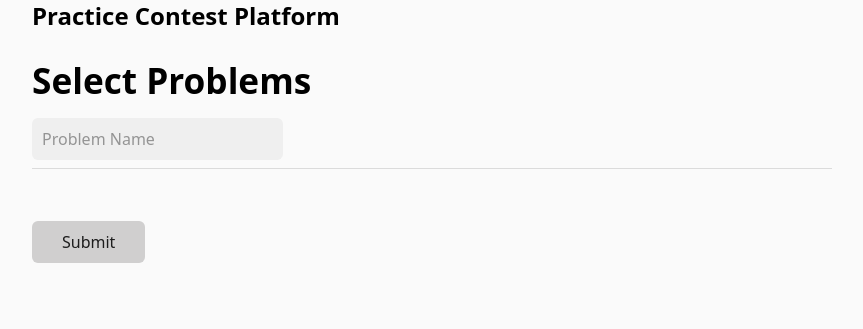
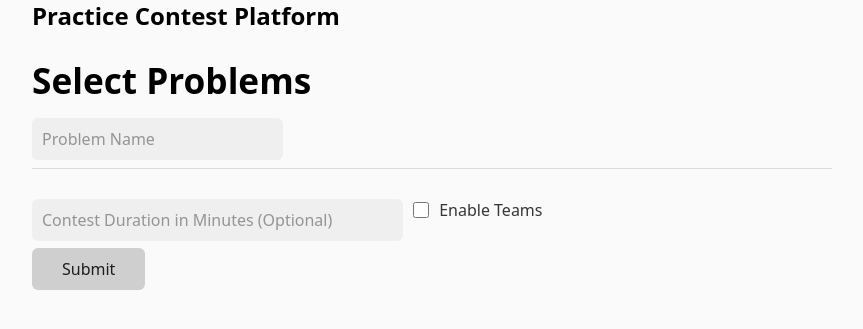
Before and after one commit to phscpt/platform, a Flask app: page /select in a window 1280 px wide. Shown: the part 185-514 px from the top of the page, without its empty margins (208-1071 px from the left). Run offline with Flask 2, Linux system fonts and the light colour scheme.

Commit message:
Add page to ask for Contest Duration and Enable Teams

```diff
--- a/templates/select.html
+++ b/templates/select.html
@@ -159,6 +159,13 @@
 <br>
 <div class="grid-mini" id="question-grid">
 </div>
+<div style="float:left;">
+    <input id="amountOfTime" type="text" size="33" name="timer" placeholder="Contest Duration in Minutes (Optional)">
+</div>
+<div>
+    <input type="checkbox" id="doTeams">
+    <label for="doTeams">Enable Teams</label><br>
+</div>
 <form method="post">
     <textarea name="problems" id="problems" style="display:none"></textarea>
     <br>
```
